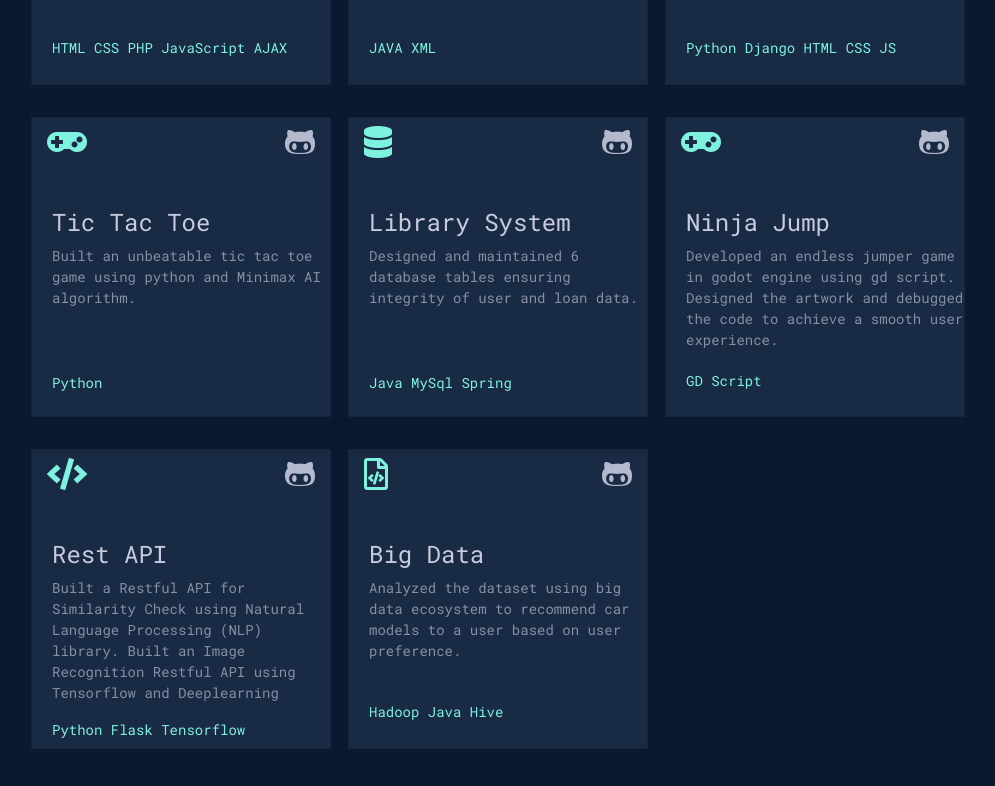
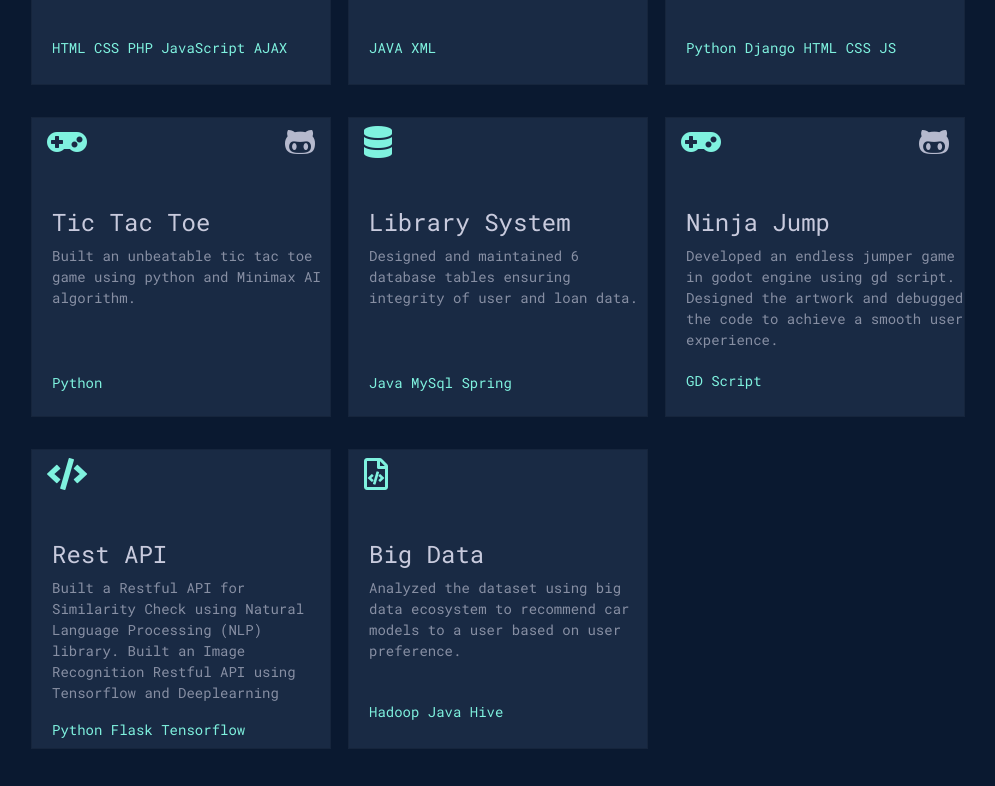
Before and after one commit to kvaibhav29/Portfolio, a plain HTML site: page index.html in a window 1280 px wide. Shown: the part 2913-3699 px from the top of the page, without its empty margins (112-1107 px from the left). Drawn offline with nearby package versions, Linux system fonts and the light colour scheme.

Commit message:
update github

```diff
--- a/index.html
+++ b/index.html
@@ -43,6 +43,7 @@
                 </div>
 
               </nav>
+              <!--Adding loader-->
 
         <!---adding particle-->
         <div id="particles-js" style="background: #0A1930;">
@@ -412,7 +413,7 @@
                     <div class="card">
                         <div class="container">
                                 <i class="fas fa-database fa-2x mt-2"></i>
-                            <a href="#" target="_blank"><i class="fab fa-github-alt fa-2x mt-2"></i></a>
+                            <!-- <a href="#" target="_blank"><i class="fab fa-github-alt fa-2x mt-2"></i></a> -->
                         </div>
                         <h4>Library System</h4>
                         <p>Designed and maintained 6 database tables ensuring integrity of user and loan data.</p><br><br>
@@ -435,7 +436,7 @@
                      <div class="card">
                         <div class="container">
                             <i class="fas fa-code fa-2x mt-2"></i>
-                            <a href="#" target="_blank"><i class="fab fa-github-alt fa-2x mt-2"></i></a>
+                            <!-- <a href="#" target="_blank"><i class="fab fa-github-alt fa-2x mt-2"></i></a> -->
                         </div>
                         <h4>Rest API</h4>
                         <p>Built a Restful API for Similarity Check using Natural Language Processing (NLP) library. Built an Image Recognition Restful API using Tensorflow and Deeplearning</p>
@@ -444,7 +445,7 @@
                     <div class="card">
                         <div class="container">
                                 <i class="far fa-file-code fa-2x mt-2"></i>
-                            <a href="#" target="_blank"><i class="fab fa-github-alt fa-2x mt-2"></i></a>
+                            <!-- <a href="#" target="_blank"><i class="fab fa-github-alt fa-2x mt-2"></i></a> -->
                         </div>
                         <h4>Big Data</h4>
                         <p>Analyzed the dataset using big data ecosystem to recommend car models to a user based on user preference.</p><br>
--- a/style.css
+++ b/style.css
@@ -170,6 +170,8 @@ html {
     filter: grayscale(70%) brightness(60%) sepia(90%) hue-rotate(132deg) saturate(900%) contrast(0.8);
 
   }
+
+
 .hero img:hover {
     border:  3px solid #7FF2DF;
     padding: 0px;
```
